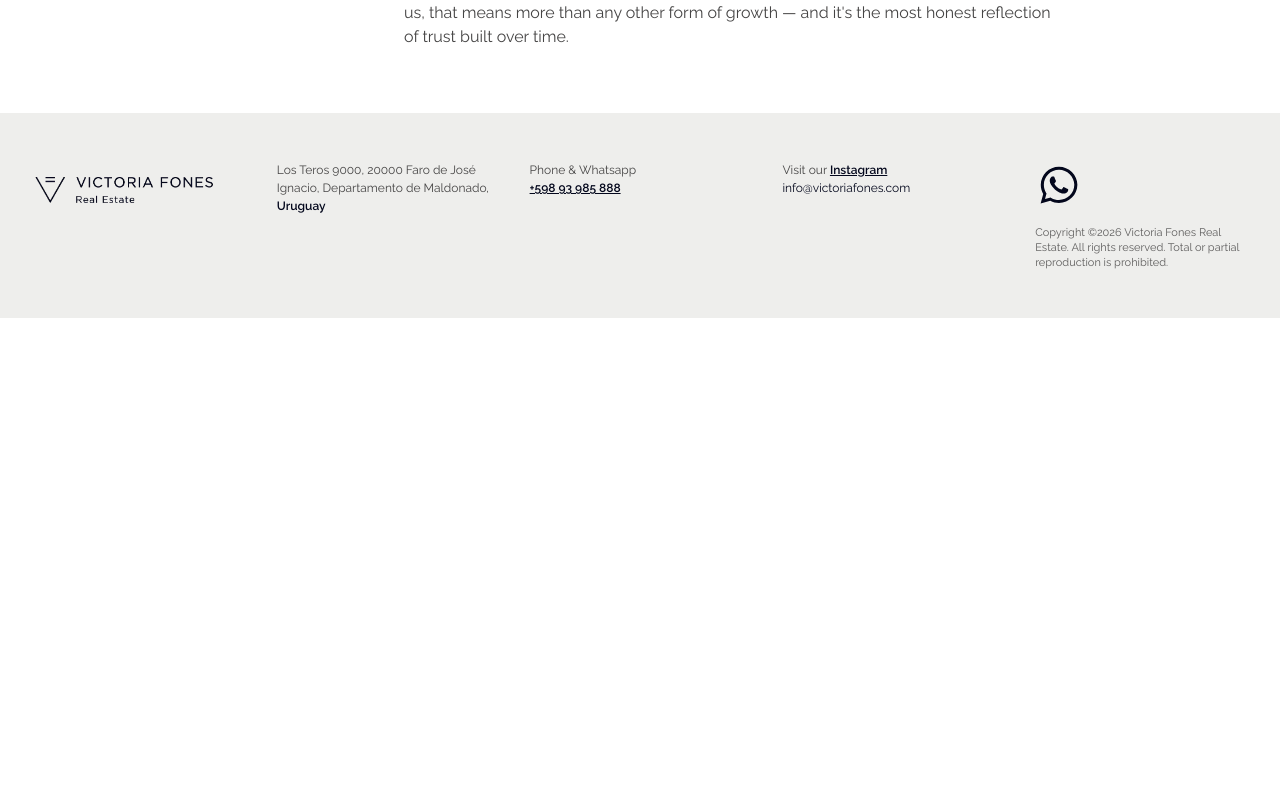
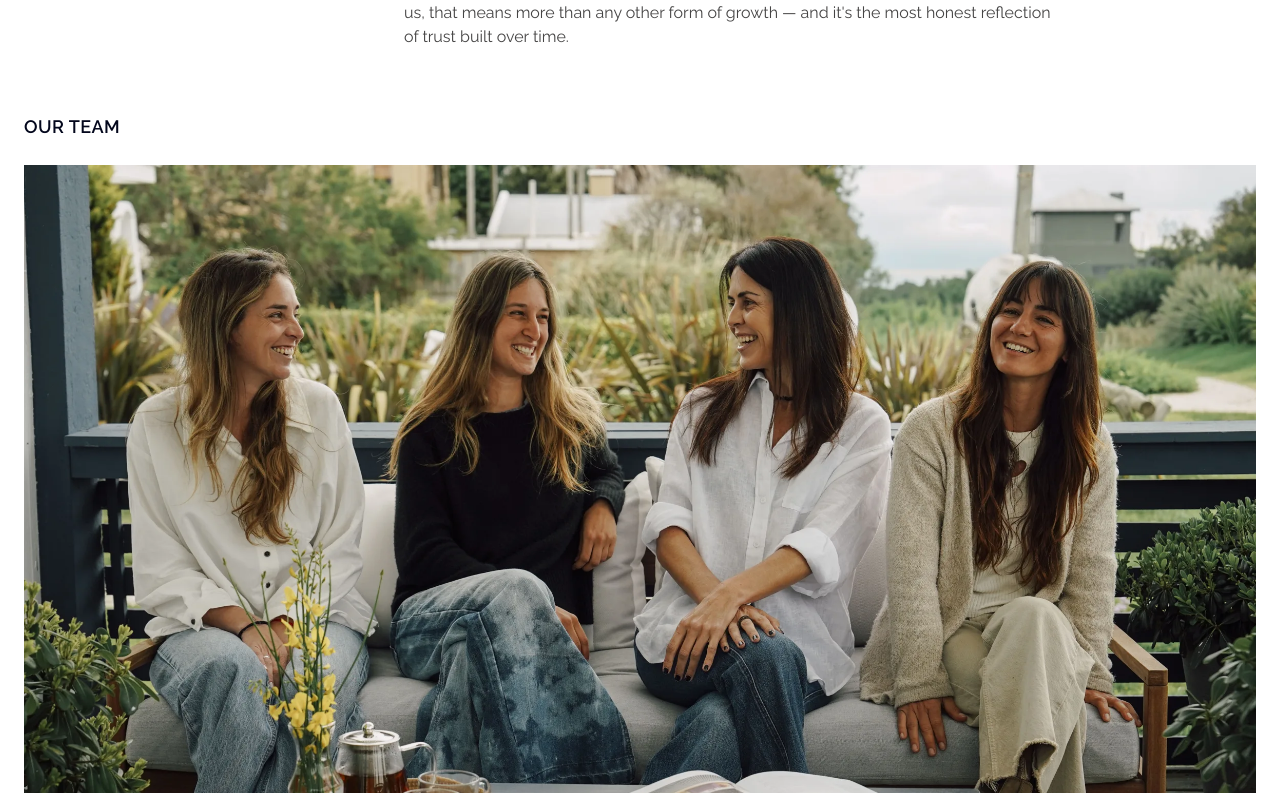
Before and after one commit to matiaspozzo/victoriafones, a Next.js app in the folder frontend/: page /en/quienes-somos in a window 1280 px wide. Shown: the part 1387-2180 px from the top of the page. Before the commit the page ends 1705 px from the top, so only its background shows below. Built offline with nearby package versions, Linux system fonts and the light colour scheme; no server answers.

Commit message:
About: add team photo with "Nuestro Equipo" title
Co-Authored-By: Claude Sonnet 5.5 <noreply@anthropic.com>

```diff
--- a/frontend/src/app/[locale]/quienes-somos/page.tsx
+++ b/frontend/src/app/[locale]/quienes-somos/page.tsx
@@ -98,6 +98,21 @@ export default async function AboutPage({
           </div>
         </div>
       </section>
+
+      <section className="mx-auto max-w-7xl px-6 pb-16">
+        <h2 className="font-heading text-lg font-semibold uppercase tracking-wide text-brand-primary">
+          {t("teamTitle")}
+        </h2>
+        <div className="relative mt-6 aspect-[3/2] w-full overflow-hidden bg-brand-gray">
+          <Image
+            src="/brand/team.webp"
+            alt={t("teamPhotoAlt")}
+            fill
+            className="object-cover"
+            sizes="(min-width: 1280px) 1232px, calc(100vw - 48px)"
+          />
+        </div>
+      </section>
     </main>
   );
 }
--- a/frontend/src/messages/en.json
+++ b/frontend/src/messages/en.json
@@ -110,6 +110,8 @@
     "intro": "I am Victoria Fones, founding partner of VF Real Estate, a boutique firm specialized in the José Ignacio market and its surroundings, within the exclusive city of Punta del Este, offering high-level real estate advisory services.",
     "personName": "Victoria Fones",
     "personRole": "CEO & Founder. Sales",
+    "teamTitle": "Our Team",
+    "teamPhotoAlt": "The Victoria Fones Real Estate team",
     "missionTitle": "Mission",
     "mission": "To guide those who choose José Ignacio with real information, genuine judgment and deep knowledge of every area. We stay involved in every transaction with professionalism, full dedication and attention to every detail — building relationships that go beyond each deal.",
     "visionTitle": "Vision",
--- a/frontend/src/messages/es.json
+++ b/frontend/src/messages/es.json
@@ -110,6 +110,8 @@
     "intro": "Soy Victoria Fones, socia fundadora de VF Real Estate, una empresa boutique que se especializa en el mercado de José Ignacio y alrededores, dentro de la exclusiva ciudad de Punta del Este, ofreciendo servicios de asesoramiento inmobiliario de alto nivel.",
     "personName": "Victoria Fones",
     "personRole": "CEO & Founder. Sales",
+    "teamTitle": "Nuestro Equipo",
+    "teamPhotoAlt": "El equipo de Victoria Fones Real Estate",
     "missionTitle": "Misión",
     "mission": "Acompañar a quienes eligen José Ignacio con información real, criterio genuino y conocimiento profundo de cada zona. Nos involucramos en cada operación con profesionalismo, dedicación total y atención a cada detalle — construyendo vínculos que trascienden cada transacción.",
     "visionTitle": "Visión",
--- a/frontend/src/messages/pt.json
+++ b/frontend/src/messages/pt.json
@@ -110,6 +110,8 @@
     "intro": "Sou Victoria Fones, sócia fundadora da VF Real Estate, uma empresa boutique especializada no mercado de José Ignacio e arredores, dentro da exclusiva cidade de Punta del Este, oferecendo serviços de assessoria imobiliária de alto nível.",
     "personName": "Victoria Fones",
     "personRole": "CEO & Founder. Sales",
+    "teamTitle": "Nossa Equipe",
+    "teamPhotoAlt": "A equipe da Victoria Fones Real Estate",
     "missionTitle": "Missão",
     "mission": "Acompanhar quem escolhe José Ignacio com informação real, critério genuíno e conhecimento profundo de cada zona. Nos envolvemos em cada operação com profissionalismo, dedicação total e atenção a cada detalhe — construindo vínculos que vão além de cada transação.",
     "visionTitle": "Visão",
```
Also changed, not shown: frontend/public/brand/team.webp (added).
